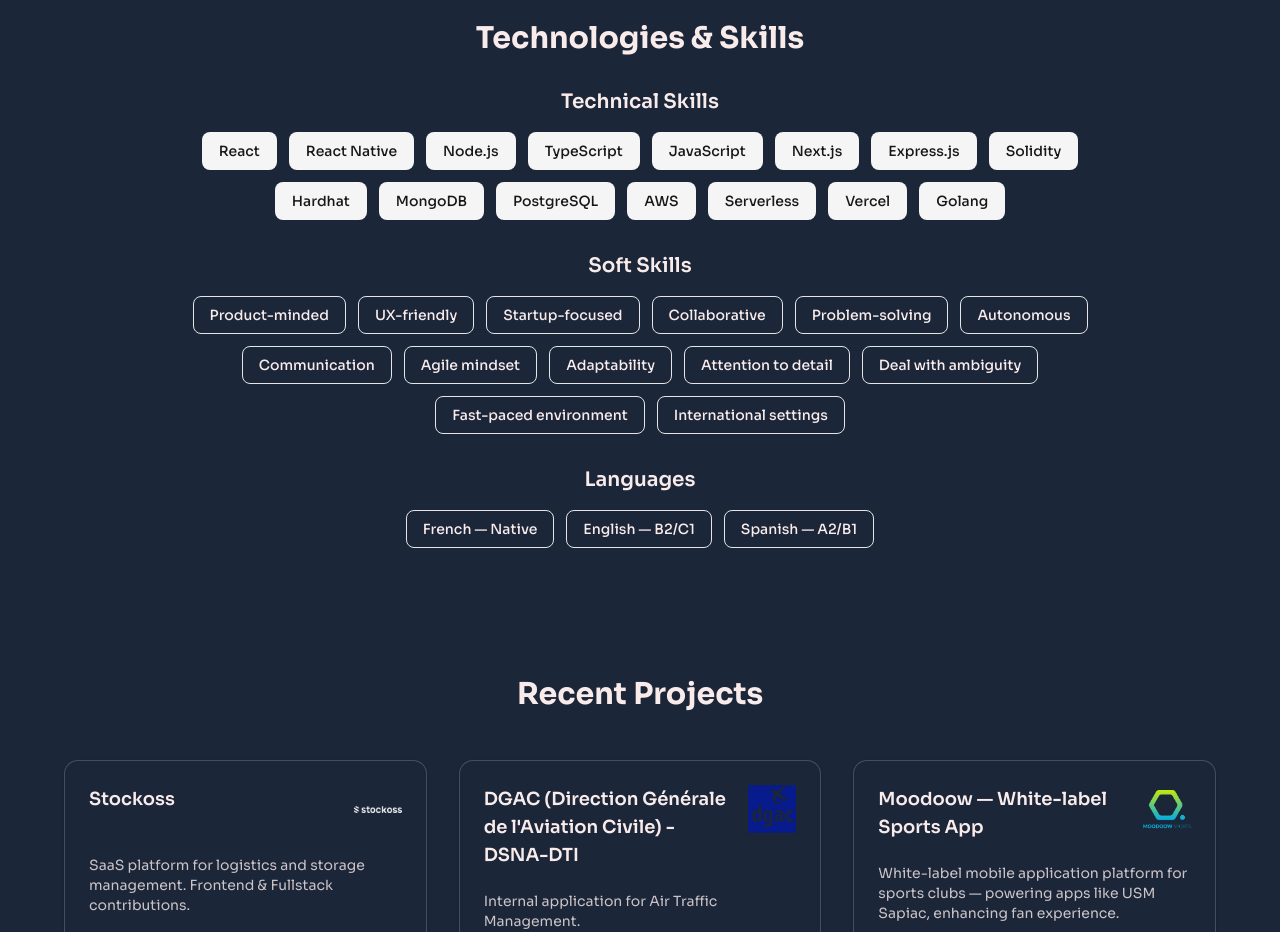
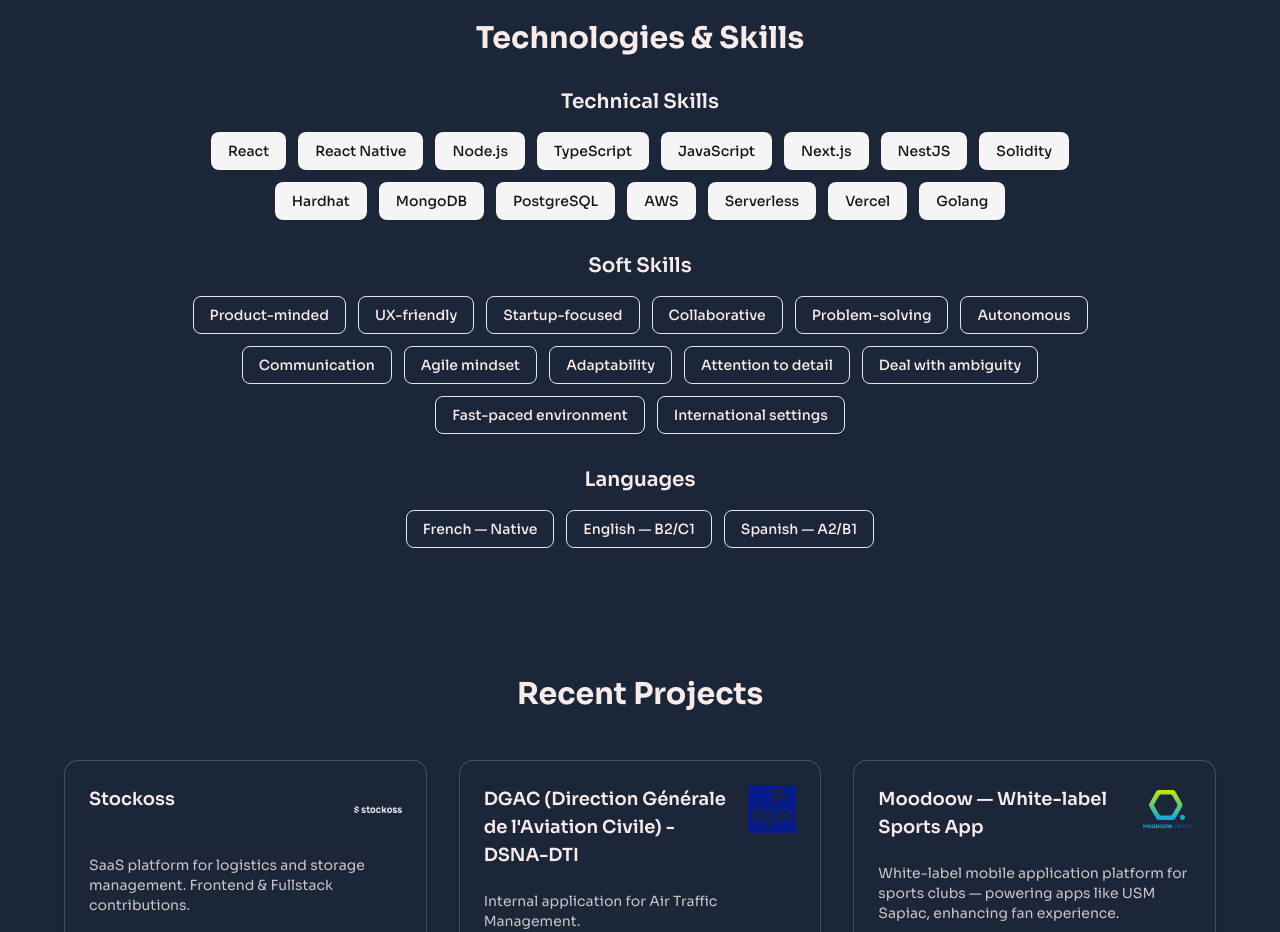
Before and after one commit to JSharles/personal-website, a Next.js app: page / in a window 1280 px wide. Shown: the part 1440-2372 px from the top of the page. Built offline with nearby package versions, Linux system fonts and the light colour scheme.

Commit message:
fix: amend skill set

```diff
--- a/components/skills-section/skills-section.tsx
+++ b/components/skills-section/skills-section.tsx
@@ -8,7 +8,7 @@
     "TypeScript",
     "JavaScript",
     "Next.js",
-    "Express.js",
+    "NestJS",
     "Solidity",
     "Hardhat",
     "MongoDB",
```
